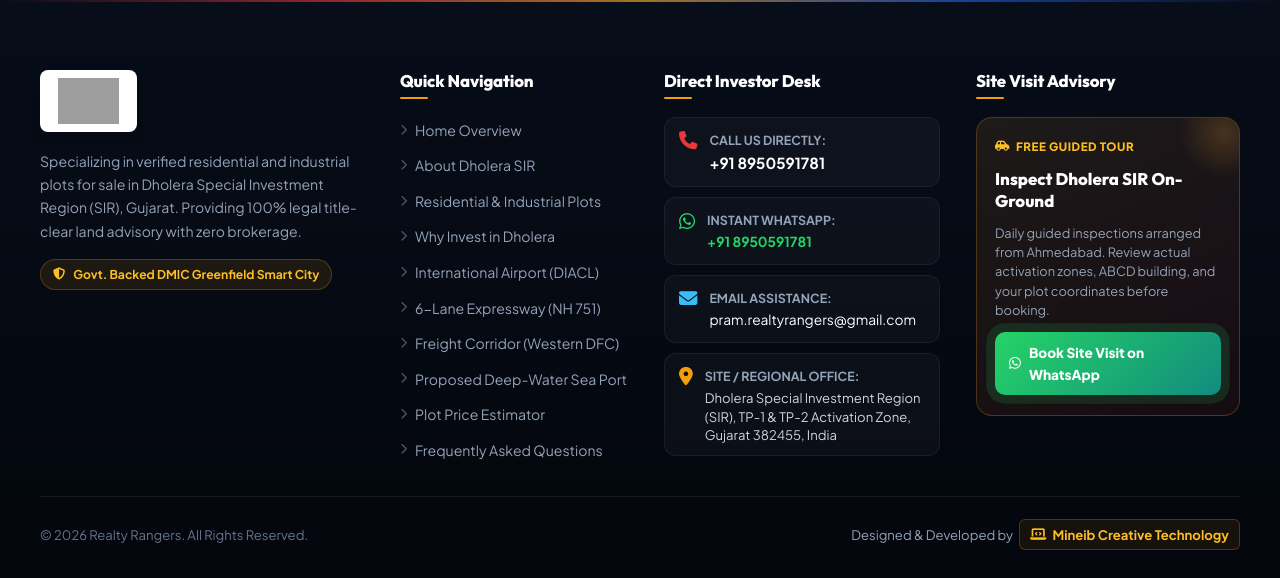
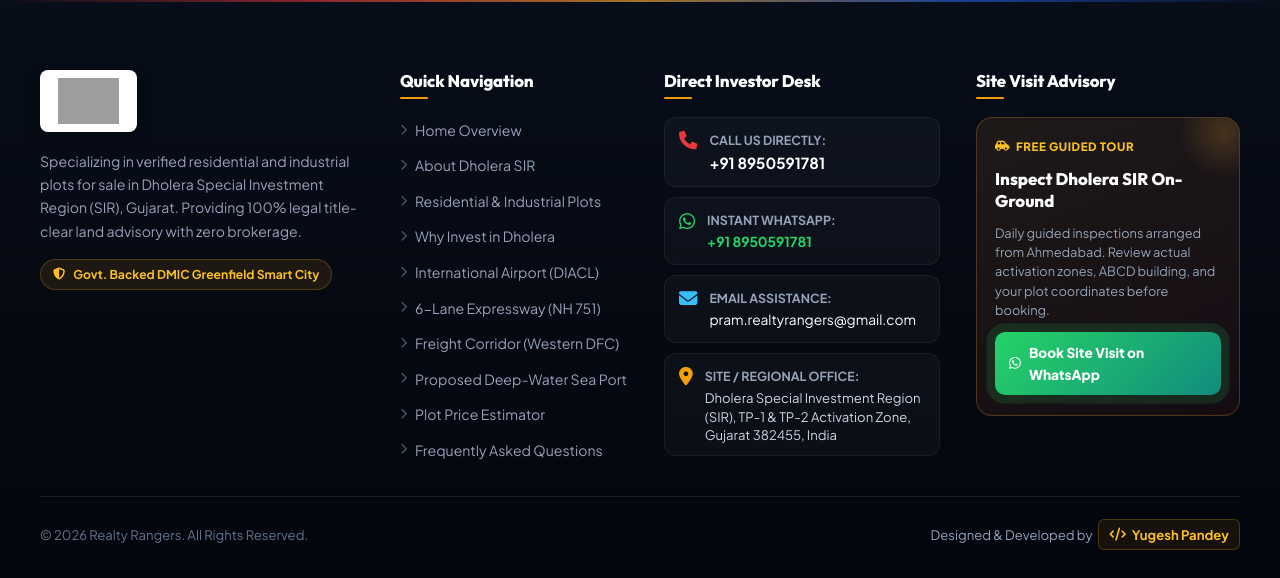
Before and after one commit to yugeshpandey22/dholera, a PHP site: page /pages/dholera-expressway.php in a window 1280 px wide. Shown: the part 4601-5179 px from the top of the page. Run offline with PHP 8.4, Linux system fonts and the light colour scheme; grey boxes are pictures that could not be loaded.

Commit message:
Update footer credit to Yugesh Pandey to test GitHub deployment workflow

```diff
--- a/includes/footer.php
+++ b/includes/footer.php
@@ -93,15 +93,15 @@ if (!isset($PHONE_RAW)) {
         </div>
       </div>
 
-      <!-- Bottom Bar with Mineib Creative Technology Credit -->
+      <!-- Bottom Bar -->
       <div class="footer-bottom">
         <div>&copy; <?php echo date('Y'); ?> Realty Rangers. All Rights Reserved.</div>
         <div class="footer-credit">
           <span>Designed &amp; Developed by</span>
-          <a href="https://mineib.com/" target="_blank" rel="noopener noreferrer" class="credit-link" title="Mineib Creative Technology - Digital Agency &amp; Web Solutions">
-            <i class="fa-solid fa-laptop-code"></i>
-            <span>Mineib Creative Technology</span>
-          </a>
+          <span class="credit-link" style="color: #fbbf24; font-weight: 700;">
+            <i class="fa-solid fa-code"></i>
+            <span>Yugesh Pandey</span>
+          </span>
         </div>
       </div>
     </div>
```
